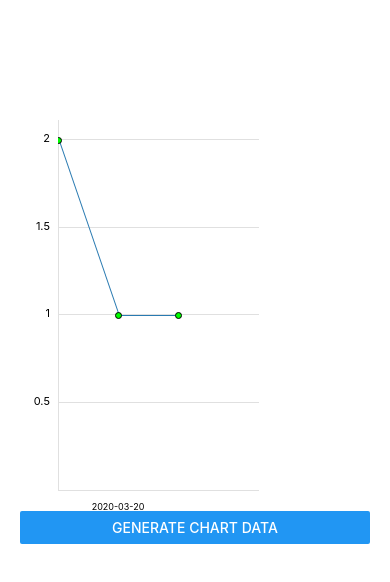
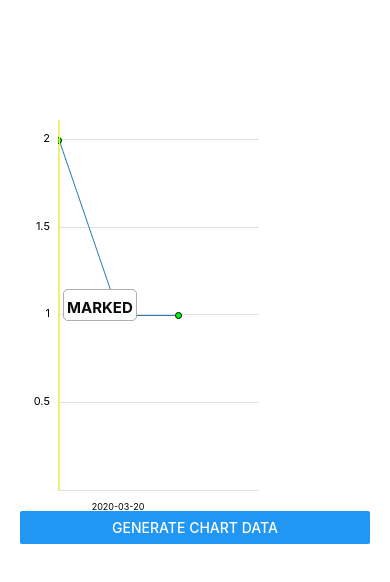
Before and after one commit to oksktank/react-native-pure-chart, a React Native app in the folder examples/: screen / in a window 390 px wide. Both pictures are taken after a click on the button "GENERATE CHART DATA". Shown: the top 582 px of the page. Built offline with nearby package versions, Linux system fonts and the light colour scheme.

Commit message:
shows markers for both start and end BUT has a bug where it shows one at the start

```diff
--- a/examples/pure-chart/components/line-chart.js
+++ b/examples/pure-chart/components/line-chart.js
@@ -62,7 +62,9 @@ class LineChart extends React.Component {
     if (
       nextState.sortedData !== this.state.sortedData ||
       nextState.selectedIndex !== this.state.selectedIndex ||
-      nextState.scrollPosition !== this.state.scrollPosition
+      nextState.scrollPosition !== this.state.scrollPosition ||
+      nextState.startMarker !== this.state.startMarker ||
+      nextState.endMarker !== this.state.endMarker
     ) {
       return true;
     } else {
@@ -310,10 +312,10 @@ class LineChart extends React.Component {
           const selectedData = this.state.sortedData.map(series => {
             return series.data[index];
           });
+          this.updateMarkers(selectedData);
           if (this.state.selectedIndex === index) {
-            this.props.onSelectedPointLongPress(selectedData);
           } else {
-            this.updateMarkers(selectedData);
+            // this.props.onSelectedPointLongPress(selectedData);
           }
         }}
         hitSlop={{ top: 50, bottom: 50, left: 50, right: 50 }}
@@ -332,7 +334,21 @@ class LineChart extends React.Component {
               backgroundColor: color,
             },
           ])}
-        />
+        >
+          {this.shouldShowMarker(index) ? (
+            <View style={{ flex: 1 }}>
+              {/* series colour */}
+              <View
+                style={{
+                  width: 10,
+                  height: 5,
+                  marginRight: 3,
+                  borderRadius: 2,
+                }}
+              />
+            </View>
+          ) : null}
+        </View>
       </TouchableWithoutFeedback>
     );
   }
@@ -347,6 +363,14 @@ class LineChart extends React.Component {
       this.setState({
         startMarker: data[0],
         endMarker: newEndMarker,
+      });
+    } else if (data[0].time === this.state.startMarker.time) {
+      this.setState({
+        startMarker: {},
+      });
+    } else if (data[0].time === this.state.endMarker.time) {
+      this.setState({
+        endMarker: {},
       });
     } else {
       this.setState({
@@ -543,6 +567,59 @@ class LineChart extends React.Component {
     }
   }
 
+  drawMarker(marker) {
+    if (this.state.sortedData.length === 0) return null;
+    if (!Object.keys(marker).length === 0 && obj.constructor === Object) {
+      return null;
+    }
+    console.log("marker", marker);
+
+    let left = marker.gap;
+
+    return (
+      <View
+        style={StyleSheet.flatten([
+          styles.selectedWrapper,
+          {
+            left: left,
+            justifyContent: "center",
+          },
+        ])}
+      >
+        <View
+          style={StyleSheet.flatten([
+            styles.selectedLine,
+            {
+              backgroundColor: "yellow",
+              marginLeft: 1,
+            },
+          ])}
+        />
+
+        <View style={styles.selectedBox}>
+          <View style={{ flex: 1 }}>
+            {marker.x ? (
+              <Text style={styles.tooltipTitle}>{marker.x}</Text>
+            ) : null}
+            {/* series colour */}
+            <View
+              style={{
+                width: 10,
+                height: 5,
+                marginRight: 3,
+                borderRadius: 2,
+              }}
+            />
+            {/* tooltip value */}
+            <Text style={styles.tooltipValue} numberOfLines={10}>
+              MARKED
+            </Text>
+          </View>
+        </View>
+      </View>
+    );
+  }
+
   render() {
     let { fadeAnim } = this.state;
     //only show graph if sortedData contains data
@@ -616,6 +693,8 @@ class LineChart extends React.Component {
                 })}
                 {/* depending on the selectedIndex value, show information regarding it */}
                 {this.drawSelected(this.state.selectedIndex)}
+                {this.drawMarker(this.state.startMarker)}
+                {this.drawMarker(this.state.endMarker)}
               </View>
 
               {drawXAxis(this.props.xAxisColor)}
```
